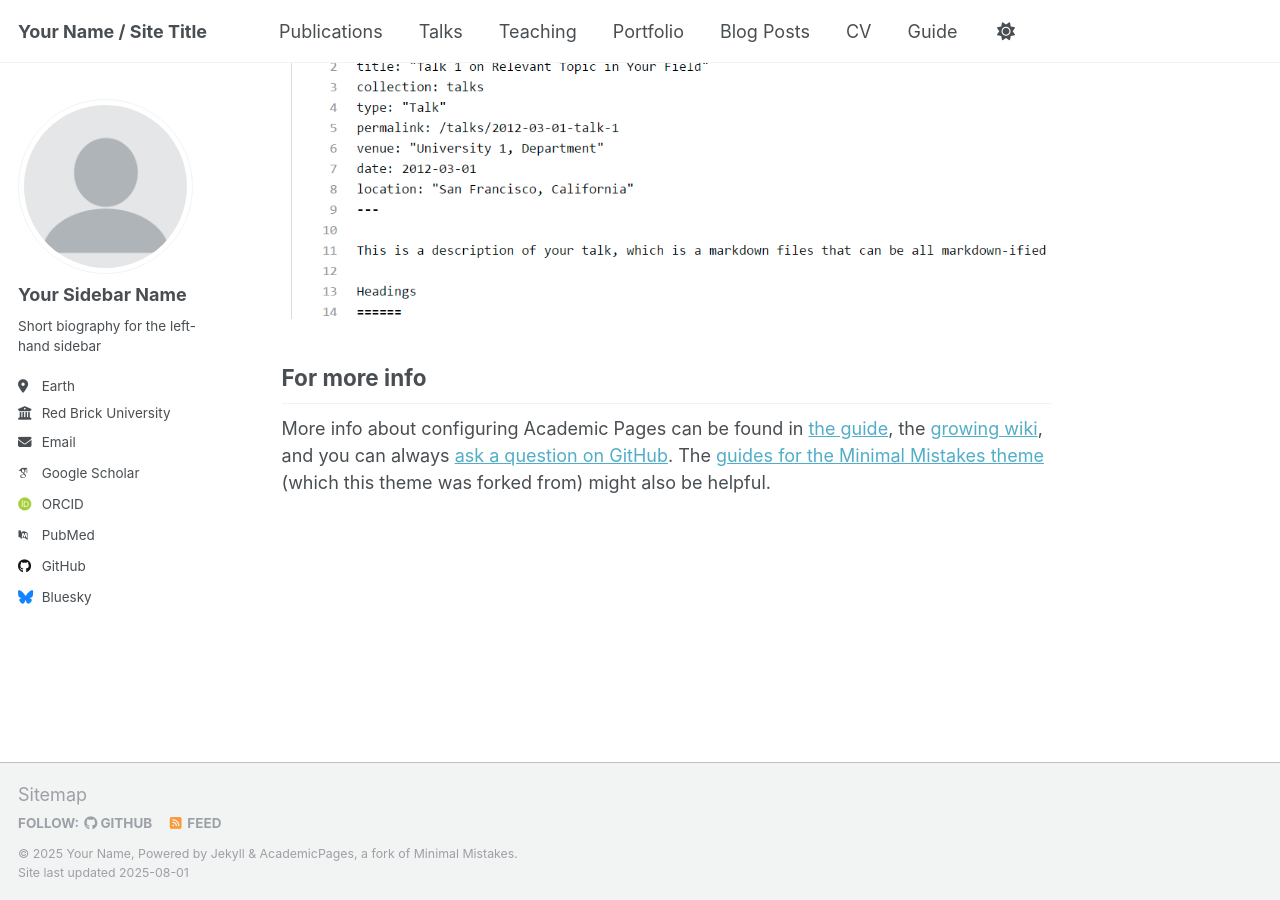
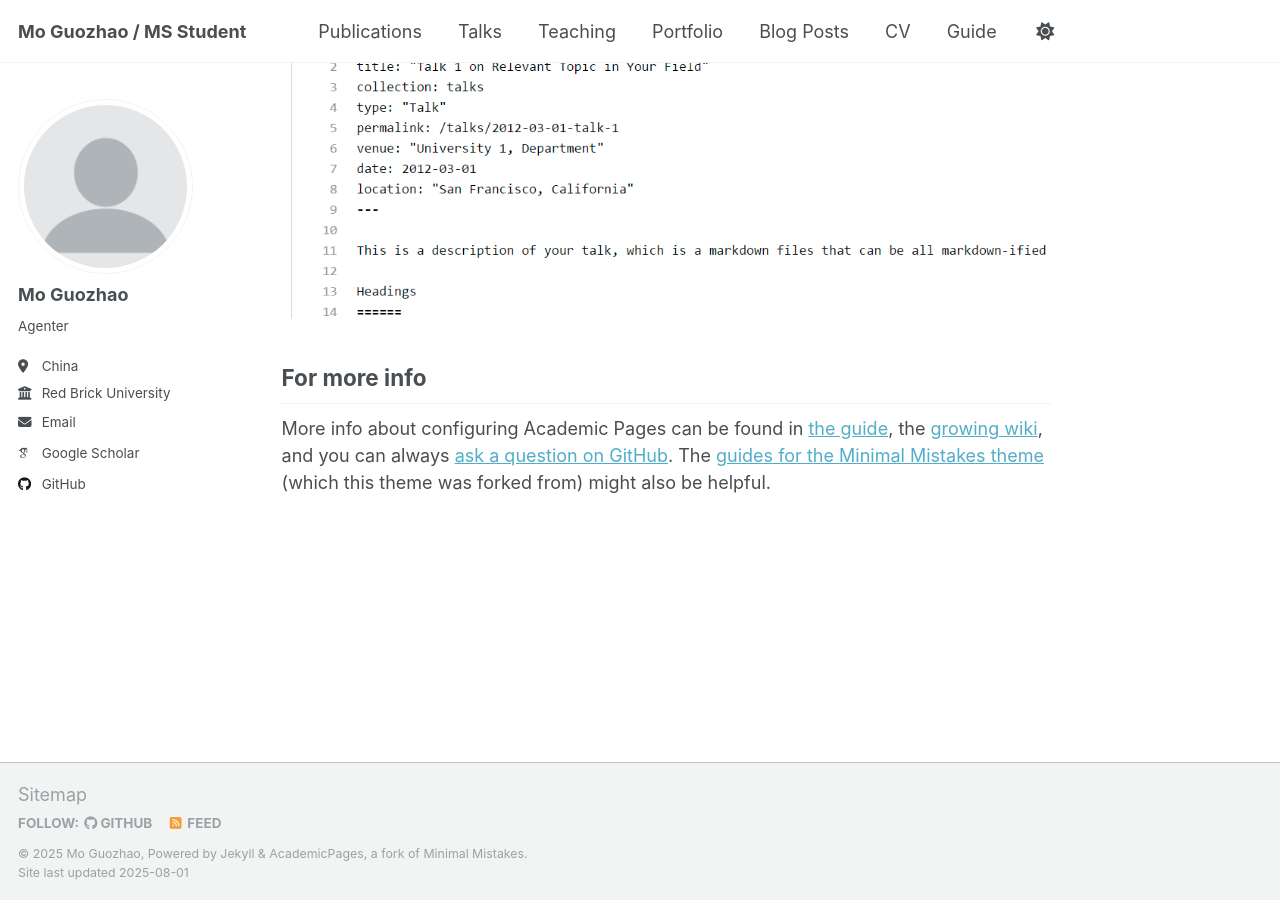
Before and after one commit to hysyyds/hysyyds.github.io, a Jekyll site: the page built from _pages/about.md, in a window 1280 px wide and 900 px high, scrolled down 2880 px. Built offline with Jekyll 4.4.1, drawn with Linux system fonts in a browser that asks for light colours; some web fonts are replaced; a script that is not in the unit is left out.

Commit message:
Update _config.yml

```diff
--- a/_config.yml
+++ b/_config.yml
@@ -9,13 +9,13 @@
 # Basic Site Settings
 locale                   : "en-US"
 site_theme               : "default"
-title                    : "Your Name / Site Title"
+title                    : "Mo Guozhao / MS Student"
 title_separator          : "-"
-name                     : &name "Your Name"
+name                     : &name "Mo Guozhao"
 description              : &description "personal description"
-url                      : https://academicpages.github.io # the base hostname & protocol for your site e.g. "https://[your GitHub username].github.io" or if you already have some other page hosted on Github then use "https://[your GitHub username].github.io/[Your Repo Name]"
+url                      : https://hysyyds.github.io # the base hostname & protocol for your site e.g. "https://[your GitHub username].github.io" or if you already have some other page hosted on Github then use "https://[your GitHub username].github.io/[Your Repo Name]"
 baseurl                  : "" # the subpath of your site, e.g. "/blog"
-repository               : "academicpages/academicpages.github.io"
+repository               : "hysyyds/hysyyds.github.io"
 
 # Site Author - The following control what appear as part of the author content on the side bar.
 #               If a field is blank the icon and link will not appear, otherwise it will be shown.
@@ -23,22 +23,22 @@ repository               : "academicpages/academicpages.github.io"
 author:
   # Biographic information
   avatar           : "profile.png"
-  name             : "Your Sidebar Name"
+  name             : "Mo Guozhao"
   pronouns         : # example: "she/her"
-  bio              : "Short biography for the left-hand sidebar"
-  location         : "Earth"
+  bio              : "Agenter"
+  location         : "China"
   employer         : "Red Brick University"
   uri              : # URL
-  email            : "none@example.org"
+  email            : "moguozhao24@iscas.ac.cn"
 
   # Academic websites
   academia         : # URL
   arxiv            : # URL - Update with the correct link to your profile
-  googlescholar    : "https://scholar.google.com/citations?user=PS_CX0AAAAAJ"
+  googlescholar    : "https://scholar.google.com/citations?user=1OqeRqAAAAAJ"
   impactstory      : # URL
-  orcid            : "http://orcid.org/yourorcidurl"
+  orcid            : # URL
   semantic         : # URL
-  pubmed           : "https://www.ncbi.nlm.nih.gov/pubmed/?term=john+snow"
+  pubmed           : # URL
   researchgate     : # URL
   scopus           : # URL
 
@@ -46,13 +46,13 @@ author:
   bitbucket        : # Username - Update with your username on the site
   codepen          : # Username
   dribbble         : # Username
-  github           : "academicpages"
+  github           : "hysyyds"
   kaggle           : # Username
   stackoverflow    : # User number or user number and name (i.e., use "1" or "1/jeff-atwood")
 
   # Social media
   artstation       : # Username
-  bluesky          : "bsky.app" # Replace this with you Bluesky username
+  bluesky          : # Username # Replace this with you Bluesky username
   facebook         : # Username
   flickr           : # Username
   foursquare       : # Username
```
